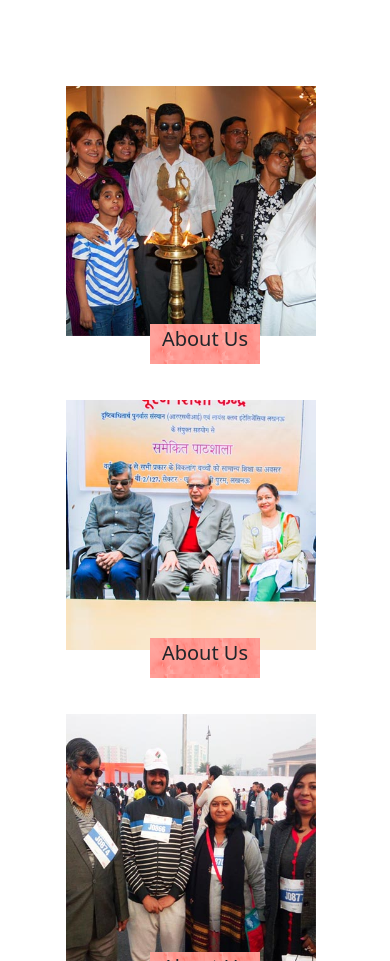
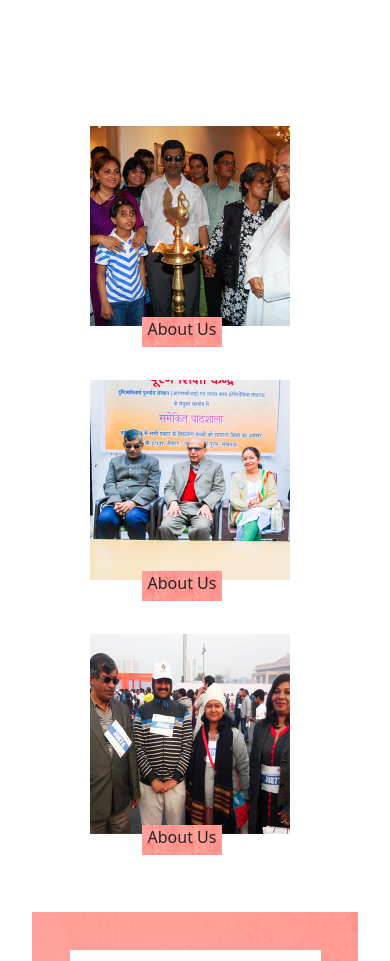
Before and after one commit to anjalichaturvedi/rsvi-assignment, a React (Create React App) app in the folder client/: page / in a window 390 px wide. Shown: the part 3840-4801 px from the top of the page. Built offline with nearby package versions, Linux system fonts and the light colour scheme.

Commit message:
media queries

```diff
--- a/client/src/Components/AboutUs.module.css
+++ b/client/src/Components/AboutUs.module.css
@@ -176,6 +176,7 @@ body {
   justify-content: center;
   align-items: center;
 }
+
 /* .section6{
   padding-top: 30px;
 } */
@@ -261,10 +262,11 @@ body {
 
 /* Default Css Shadab  for Row 7 */
 /* *************Section 7a *******************/
-.containerCards{
+.containerCards {
   /* margin-left: 80px;
   margin-right: 80px; */
 }
+
 .sectionSeven {
   padding: 25px 0px;
 }
@@ -275,6 +277,7 @@ body {
   height: 100%;
   padding: 12px 12px;
 }
+
 .sevenImage {
   width: 100%;
   height: 300px;
@@ -288,18 +291,19 @@ body {
   text-align: center;
   padding: 10px 0px;
 }
-.contentWrap > h3 {
+
+.contentWrap>h3 {
   font-size: 30px;
   font-weight: 350;
   text-transform: uppercase;
 }
 
-.contentWrap > h4 {
+.contentWrap>h4 {
   font-size: 25px;
   font-weight: 300;
 }
 
-.contentWrap > p {
+.contentWrap>p {
   font-size: 23px;
   font-weight: 300;
   text-align: justify;
@@ -309,14 +313,17 @@ body {
   background-image: url("../AboutUsImages/backRed.png");
   background-attachment: fixed;
 }
+
 .wrapSeven2 {
   background-image: url("../AboutUsImages/backYellow.png");
   background-attachment: fixed;
 }
+
 .wrapSeven3 {
   background-image: url("../AboutUsImages/backGreen.png");
   background-attachment: fixed;
 }
+
 .wrapSeven4 {
   background-image: url("../AboutUsImages/backBlue.png");
   background-attachment: fixed;
@@ -328,34 +335,41 @@ body {
   padding: 60px 60px;
   margin: 0px 0px;
 }
+
 .sectionSevenRow1 {
   background-image: url("../AboutUsImages/backRed.png");
   background-attachment: inherit;
 }
+
 .sectionSevenRow2 {
   background-image: url("../AboutUsImages/backYellow.png");
   background-attachment: inherit;
 }
+
 .sectionSevenRow3 {
   background-image: url("../AboutUsImages/backGreen.png");
   background-attachment: inherit;
 }
+
 .sectionSevenRow4 {
   background-image: url("../AboutUsImages/backBlue.png");
   background-attachment: inherit;
 }
+
 .innerRow {
   max-width: 100%;
   background-color: white;
   padding: 10px 10px;
   margin: 0px 0px;
 }
+
 .row1Col2,
 .row3Col2,
 .row2Col1,
 .row4Col1 {
   margin: 20px 20px;
 }
+
 .row1Col1,
 .row3Col1,
 .row2Col2,
@@ -363,6 +377,7 @@ body {
   margin: 20px 20px;
   align-self: center;
 }
+
 .image7 {
   width: 400px;
   height: 400px;
@@ -372,18 +387,19 @@ body {
   width: fit-content;
   height: fit-content;
 }
-.cWrap > h2 {
+
+.cWrap>h2 {
   font-size: 30px;
   font-weight: 450;
   text-transform: uppercase;
 }
 
-.cWrap > h4 {
+.cWrap>h4 {
   font-size: 25px;
   font-weight: 300;
 }
 
-.cWrap > p {
+.cWrap>p {
   font-size: 20px;
   font-weight: 250;
   word-spacing: 5px;
@@ -424,7 +440,7 @@ body {
   text-align: start;
 }
 
-.sectionSevenc{
+.sectionSevenc {
   display: none;
 }
 
@@ -607,21 +623,25 @@ body {
     font-size: 17px;
   }
 
-  .sectionSeven{
+  .sectionSeven {
     align-self: center;
   }
-  .section7Col1{
+
+  .section7Col1 {
     padding: 0px 25px 0px 0px;
   }
-  .section7Col2, .section7Col3{
+
+  .section7Col2, .section7Col3 {
     padding: 0px 25px 0px 25px;
   }
-  .section7Col4{
+
+  .section7Col4 {
     padding: 0px 0px 0px 25px;
   }
 }
 
 @media screen and (min-width: 1450px) and (max-width: 1589px) {
+
   /******Changes by Shadab************/
   .section3 {
     display: flex;
@@ -670,9 +690,11 @@ body {
     padding: 50px 80px 50px 80px;
     margin-bottom: 0px;
   }
-  .section6{
+
+  .section6 {
     margin: 30px 30px 30px 30px;
   }
+
   .boxbg1 {
     height: 300px;
     margin-left: 60px;
@@ -726,6 +748,7 @@ body {
 
 /****Default****/
 @media screen and (min-width: 1300px) and (max-width: 1449px) {
+
   /******Changes by Shadab************/
   .section3 {
     display: flex;
@@ -774,9 +797,11 @@ body {
     padding: 50px 80px 50px 80px;
     margin-bottom: 0px;
   }
-  .section6{
+
+  .section6 {
     margin: 130px 30px 30px 30px;
   }
+
   .boxbg1 {
     height: 300px;
     margin-left: 60px;
@@ -839,11 +864,11 @@ body {
   .section7Col4{
     padding: 0px 0px 0px 25px;
   } */
-  .contentWrap > h3 {
+  .contentWrap>h3 {
     font-size: 25px;
   }
 
-  .contentWrap > h4 {
+  .contentWrap>h4 {
     font-size: 23px;
   }
 }
@@ -921,6 +946,7 @@ body {
     width: 70%;
     clip-path: polygon(0 0, 100% 0, 90% 100%, 0% 100%);
   }
+
   .content p {
     font-size: 20px;
     margin-left: 3rem;
@@ -1026,11 +1052,12 @@ body {
     padding: 13px 15px;
     font-size: 17px;
   }
-  .contentWrap > h3 {
+
+  .contentWrap>h3 {
     font-size: 25px;
   }
 
-  .contentWrap > h4 {
+  .contentWrap>h4 {
     font-size: 23px;
   }
 }
@@ -1060,6 +1087,7 @@ body {
     padding-right: 4rem;
     font-size: 20px;
   }
+
   .rowNineCarouselDiv img {
     width: 50%;
   }
@@ -1073,6 +1101,7 @@ body {
     width: 70%;
     clip-path: polygon(0 0, 100% 0, 90% 100%, 0% 100%);
   }
+
   .content p {
     font-size: 20px;
     margin-left: 4rem;
@@ -1162,7 +1191,6 @@ body {
   }
 
   /******Section 7 Shadab******/
-
   .image7 {
     width: 350px;
     height: 350px;
@@ -1171,11 +1199,12 @@ body {
   .contentWrap {
     height: 100px;
   }
-.contentWrap > h3 {
+
+  .contentWrap>h3 {
     font-size: 23px;
   }
 
-.contentWrap > h4 {
+  .contentWrap>h4 {
     font-size: 18px;
     font-weight: 350;
   }
@@ -1185,18 +1214,19 @@ body {
     padding: 30px 30px;
     margin: 0px 0px;
   }
-.cWrap > h2 {
+
+  .cWrap>h2 {
     font-size: 25px;
     font-weight: 400;
     text-transform: uppercase;
   }
 
-.cWrap > h4 {
+  .cWrap>h4 {
     font-size: 20px;
     font-weight: 300;
   }
 
-.cWrap > p {
+  .cWrap>p {
     font-size: 16px;
     font-weight: 250;
   }
@@ -1299,11 +1329,12 @@ body {
   .contentWrap {
     height: 100px;
   }
-  .contentWrap > h3 {
+
+  .contentWrap>h3 {
     font-size: 23px;
   }
 
-  .contentWrap > h4 {
+  .contentWrap>h4 {
     font-size: 18px;
     font-weight: 350;
   }
@@ -1313,18 +1344,19 @@ body {
     padding: 30px 30px;
     margin: 0px 0px;
   }
-  .cWrap > h2 {
+
+  .cWrap>h2 {
     font-size: 25px;
     font-weight: 400;
     text-transform: uppercase;
   }
 
-  .cWrap > h4 {
+  .cWrap>h4 {
     font-size: 20px;
     font-weight: 300;
   }
 
-  .cWrap > p {
+  .cWrap>p {
     font-size: 16px;
     font-weight: 250;
   }
@@ -1401,6 +1433,7 @@ body {
     align-items: center;
     margin-left: 100px;
   }
+
   /* Css for 7b */
   .image7 {
     width: 320px;
@@ -1410,11 +1443,12 @@ body {
   .contentWrap {
     height: 100px;
   }
-.contentWrap > h3 {
+
+  .contentWrap>h3 {
     font-size: 23px;
   }
 
-.contentWrap > h4 {
+  .contentWrap>h4 {
     font-size: 18px;
     font-weight: 350;
   }
@@ -1424,18 +1458,19 @@ body {
     padding: 30px 30px;
     margin: 0px 0px;
   }
-.cWrap > h2 {
+
+  .cWrap>h2 {
     font-size: 25px;
     font-weight: 400;
     text-transform: uppercase;
   }
 
-.cWrap > h4 {
+  .cWrap>h4 {
     font-size: 20px;
     font-weight: 300;
   }
 
-.cWrap > p {
+  .cWrap>p {
     font-size: 16px;
     font-weight: 250;
   }
@@ -1548,11 +1583,12 @@ body {
   .contentWrap {
     height: 100px;
   }
-  .contentWrap > h3 {
+
+  .contentWrap>h3 {
     font-size: 23px;
   }
 
-  .contentWrap > h4 {
+  .contentWrap>h4 {
     font-size: 18px;
     font-weight: 350;
   }
@@ -1562,18 +1598,19 @@ body {
     padding: 30px 30px;
     margin: 0px 0px;
   }
-  .cWrap > h2 {
+
+  .cWrap>h2 {
     font-size: 25px;
     font-weight: 400;
     text-transform: uppercase;
   }
 
-  .cWrap > h4 {
+  .cWrap>h4 {
     font-size: 20px;
     font-weight: 300;
   }
 
-  .cWrap > p {
+  .cWrap>p {
     font-size: 16px;
     font-weight: 250;
   }
@@ -1689,9 +1726,11 @@ body {
     font-size: 16px;
     padding: 20px 60px 20px 60px;
   }
-  .section6{
+
+  .section6 {
     padding-top: 50px;
   }
+
   .boxbg1 {
     margin-top: 300px;
     height: 200px;
@@ -1724,6 +1763,7 @@ body {
     align-items: center;
     margin-left: 80px;
   }
+
   /* Css for 7b */
   .image7 {
     width: 300px;
@@ -1733,11 +1773,12 @@ body {
   .contentWrap {
     height: 100px;
   }
-.contentWrap > h3 {
+
+  .contentWrap>h3 {
     font-size: 23px;
   }
 
-.contentWrap > h4 {
+  .contentWrap>h4 {
     font-size: 18px;
     font-weight: 350;
   }
@@ -1747,21 +1788,23 @@ body {
     padding: 30px 30px;
     margin: 0px 0px;
   }
-.cWrap > h2 {
+
+  .cWrap>h2 {
     font-size: 25px;
     font-weight: 400;
     text-transform: uppercase;
   }
 
-.cWrap > h4 {
+  .cWrap>h4 {
     font-size: 20px;
     font-weight: 300;
   }
 
-.cWrap > p {
+  .cWrap>p {
     font-size: 16px;
     font-weight: 250;
   }
+
   /* Css for 9 */
   .collabs {
     padding: 10px 40px 10px 30px;
@@ -1780,9 +1823,10 @@ body {
 }
 
 @media screen and (min-width: 870px) and (max-width: 999px) {
-  .section6{
+  .section6 {
     padding-top: 80px;
   }
+
   .boxbg1 {
     margin-top: 250px;
   }
@@ -1920,6 +1964,7 @@ body {
     font-size: 16px;
     align-items: center;
   }
+
   /* Css for 7b */
   .row1Col1 {
     display: none;
@@ -1940,14 +1985,16 @@ body {
   .row4Col2 {
     display: none;
   }
+
   .contentWrap {
     height: 100px;
   }
-  .contentWrap > h3 {
+
+  .contentWrap>h3 {
     font-size: 23px;
   }
 
-  .contentWrap > h4 {
+  .contentWrap>h4 {
     font-size: 18px;
     font-weight: 350;
   }
@@ -1957,18 +2004,19 @@ body {
     padding: 30px 30px;
     margin: 0px 0px;
   }
-  .cWrap > h2 {
+
+  .cWrap>h2 {
     font-size: 25px;
     font-weight: 400;
     text-transform: uppercase;
   }
 
-  .cWrap > h4 {
+  .cWrap>h4 {
     font-size: 18px;
     font-weight: 350;
   }
 
-  .cWrap > p {
+  .cWrap>p {
     font-size: 16px;
     font-weight: 250;
   }
@@ -2040,15 +2088,16 @@ body {
     margin: 0 2rem;
   }
 
-  .content > p {
+  .content>p {
     font-size: 16px;
     line-height: 24px;
     margin: 30px;
   }
 
-  .imageBox{
+  .imageBox {
     margin: 0 2rem;
   }
+
   .imageBox img {
     width: 100%;
   }
@@ -2063,9 +2112,10 @@ body {
     font-size: 34px;
   }
 
-  .reasonForStart{
+  .reasonForStart {
     margin-top: 10px;
   }
+
   .reasonForStart p {
     margin: 0 2rem;
     padding: 20px;
@@ -2073,16 +2123,15 @@ body {
     font-size: 16px;
   }
 
-
   /* Changed Css Anjali  */
   .sec5bgimage {
     position: relative;
-    margin-left: 60px;
+    margin-left: 10px;
     width: auto;
-    margin-right: 30px;
+    margin-right: 20px;
     margin-top: 10px;
     z-index: 1;
-    width: 80%;
+    width: 97%;
   }
 
   .sec5bgimage:hover {
@@ -2091,14 +2140,14 @@ body {
 
   .bgimage {
     position: relative;
-    width: 80%;
-    margin-left: 60px;
-    margin-right: 30px;
+    width: 89.7%;
+    margin-left: 32px;
+    margin-right: 20px;
     margin-top: 40px;
   }
 
   .section5 {
-    margin-top: 230px;
+    margin-top: 250px;
     width: auto;
     height: auto;
     margin-right: 20px;
@@ -2111,7 +2160,7 @@ body {
   }
 
   .boxbg1 {
-    margin-top: 440px;
+    margin-top: 410px;
     height: 140px;
     justify-content: none;
     align-items: left;
@@ -2122,7 +2171,7 @@ body {
     height: 140px;
     justify-content: none;
     align-items: left;
-    margin-top: 440px;
+    margin-top: 410px;
     margin-left: 15px;
   }
 
@@ -2131,7 +2180,7 @@ body {
     justify-content: none;
     align-items: left;
     margin-left: -5px;
-    margin-top: 440px;
+    margin-top: 410px;
   }
 
   .sbox {
@@ -2147,28 +2196,34 @@ body {
   .sectionSeven {
     display: none;
   }
+
   .sectionSevenc {
     display: flex;
     max-width: 100%;
     padding: 30px 45px 30px 30px;
     margin: 2rem 2rem;
   }
+
   .sectionSevencRow1 {
     background-image: url("../AboutUsImages/backRed.png");
     background-attachment: inherit;
   }
+
   .sectionSevencRow2 {
     background-image: url("../AboutUsImages/backYellow.png");
     background-attachment: inherit;
   }
+
   .sectionSevencRow3 {
     background-image: url("../AboutUsImages/backGreen.png");
     background-attachment: inherit;
   }
+
   .sectionSevencRow4 {
     background-image: url("../AboutUsImages/backBlue.png");
     background-attachment: inherit;
   }
+
   .innercRow {
     display: flex;
     flex-direction: column;
@@ -2177,12 +2232,14 @@ body {
     padding: 20px 20px;
     margin: 8px 8px;
   }
+
   .row1Col2c,
   .row2Col2c,
   .row3Col2c,
   .row4Col2c {
     padding-top: 10px;
   }
+
   .row1Col1c,
   .row2Col1c,
   .row3Col1c,
@@ -2192,13 +2249,14 @@ body {
     align-self: center;
   }
 
-  .row1Col2c > .cWrapc,
-  .row2Col2c > .cWrapc,
-  .row3Col2c > .cWrapc,
-  .row4Col2c > .cWrapc{
+  .row1Col2c>.cWrapc,
+  .row2Col2c>.cWrapc,
+  .row3Col2c>.cWrapc,
+  .row4Col2c>.cWrapc {
     width: fit-content;
     height: fit-content;
   }
+
   .image7c {
     width: 200px;
     height: 200px;
@@ -2208,18 +2266,19 @@ body {
     width: auto;
     height: auto;
   }
-  .cWrapc > h2 {
+
+  .cWrapc>h2 {
     font-size: 24px;
     font-weight: 450;
     text-transform: uppercase;
   }
 
-  .cWrapc > h4 {
+  .cWrapc>h4 {
     font-size: 18px;
     font-weight: 300;
   }
 
-  .cWrapc > p {
+  .cWrapc>p {
     font-size: 16px;
     font-weight: 250;
     word-spacing: 5px;
@@ -2280,34 +2339,49 @@ body {
     margin-left: 20px;
   }
 
-  .collabbutton{
+  .collabbutton {
     font-size: 16px;
   }
-  .rowNineCarouselWrapper{
+
+  .rowNineCarouselWrapper {
     margin: 0rem 2rem;
   }
 }
 
-@media screen and (min-width: 620px) and (max-width: 767px) {
+@media screen and (min-width: 640px) and (max-width: 700px) {
+  .boxbg1 {
+    margin-top: 340px;
+  }
+
+  .boxbg2 {
+    margin-top: 340px;
+  }
+
+  .boxbg3 {
+    margin-top: 340px;
+  }
+}
+
+@media screen and (min-width: 700px) and (max-width: 767px) {
   .section5 {
     margin-top: 250px;
   }
 
   .sec5bgimage {
     z-index: -1;
-    margin-left: 10%;
+    margin-left: 10px;
   }
 
   .boxbg1 {
-    margin-top: 290px;
+    margin-top: 280px;
   }
 
   .boxbg2 {
-    margin-top: 290px;
+    margin-top: 280px;
   }
 
   .boxbg3 {
-    margin-top: 290px;
+    margin-top: 280px;
   }
 }
 
@@ -2345,9 +2419,10 @@ body {
     font-size: 15px;
   }
 
-  .rowNineCarouselWrapper{
+  .rowNineCarouselWrapper {
     margin: 0 2rem;
   }
+
   .rowNineCarouselDiv img {
     padding: 12px;
   }
@@ -2368,9 +2443,10 @@ body {
     margin: 20px 20px;
   }
 
-  .imageBox{
+  .imageBox {
     margin: 0 2rem;
   }
+
   .imageBox img {
     width: 100%;
   }
@@ -2385,9 +2461,10 @@ body {
     font-size: 34px;
   }
 
-  .reasonForStart{
+  .reasonForStart {
     margin-top: 10px;
   }
+
   .reasonForStart p {
     margin: 0 2rem;
     padding: 20px;
@@ -2399,9 +2476,10 @@ body {
   .sec5bgimage {
     position: relative;
     margin-top: 10px;
-    z-index: 1;
+    z-index: -1;
     width: 90%;
-    margin-left: 2rem;
+    margin-right: 2rem;
+    margin-left: 1.5rem;
     justify-content: center;
   }
 
@@ -2410,7 +2488,7 @@ body {
   }
 
   .section5 {
-    margin-top: 250px;
+    margin-top: 180px;
     width: auto;
     height: auto;
     margin-right: 2rem;
@@ -2425,7 +2503,7 @@ body {
 
   .boxbg1 {
     margin-top: 440px;
-    height: 300px;
+    height: 250px;
     justify-content: center;
     align-items: center;
     margin-right: 20px;
@@ -2433,7 +2511,7 @@ body {
   }
 
   .boxbg2 {
-    height: 300px;
+    height: 250px;
     justify-content: center;
     align-items: center;
     margin-right: 20px;
@@ -2442,7 +2520,7 @@ body {
   }
 
   .boxbg3 {
-    height: 300px;
+    height: 250px;
     justify-content: center;
     align-items: center;
     margin-right: 20px;
@@ -2451,48 +2529,54 @@ body {
   }
 
   .sbox {
-    height: 45px;
-    width: 150px;
-    transform: translate(50%, -30%);
-    font-size: 23px;
+    height: 35px;
+    width: 120px;
+    transform: translate(45%, -30%);
+    font-size: 20px;
     align-items: center;
   }
 
   .bgimage {
     position: relative;
-    margin-left: 60px;
-    width: auto;
-    margin-right: 30px;
+    margin-right: 2rem;
+    margin-left: 2rem;
     margin-top: 20px;
     z-index: 1;
-    width: 80%;
-  }
+    width: 87%;
+  }
+
   /* Css for 7a */
   .sectionSeven {
     display: none;
   }
+
   .sectionSevenc {
     display: flex;
     max-width: 100%;
     padding: 30px 45px 30px 30px;
     margin: 2rem 2rem;
   }
+
   .sectionSevencRow1 {
     background-image: url("../AboutUsImages/backRed.png");
     background-attachment: inherit;
   }
+
   .sectionSevencRow2 {
     background-image: url("../AboutUsImages/backYellow.png");
     background-attachment: inherit;
   }
+
   .sectionSevencRow3 {
     background-image: url("../AboutUsImages/backGreen.png");
     background-attachment: inherit;
   }
+
   .sectionSevencRow4 {
     background-image: url("../AboutUsImages/backBlue.png");
     background-attachment: inherit;
   }
+
   .innercRow {
     display: flex;
     flex-direction: column;
@@ -2501,12 +2585,14 @@ body {
     padding: 20px 20px;
     margin: 8px 8px;
   }
+
   .row1Col2c,
   .row2Col2c,
   .row3Col2c,
   .row4Col2c {
     padding-top: 10px;
   }
+
   .row1Col1c,
   .row2Col1c,
   .row3Col1c,
@@ -2516,13 +2602,14 @@ body {
     align-self: center;
   }
 
-  .row1Col2c > .cWrapc,
-  .row2Col2c > .cWrapc,
-  .row3Col2c > .cWrapc,
-  .row4Col2c > .cWrapc{
+  .row1Col2c>.cWrapc,
+  .row2Col2c>.cWrapc,
+  .row3Col2c>.cWrapc,
+  .row4Col2c>.cWrapc {
     width: fit-content;
     height: fit-content;
   }
+
   .image7c {
     width: 200px;
     height: 200px;
@@ -2532,18 +2619,19 @@ body {
     width: auto;
     height: auto;
   }
-  .cWrapc > h2 {
+
+  .cWrapc>h2 {
     font-size: 24px;
     font-weight: 450;
     text-transform: uppercase;
   }
 
-  .cWrapc > h4 {
+  .cWrapc>h4 {
     font-size: 18px;
     font-weight: 300;
   }
 
-  .cWrapc > p {
+  .cWrapc>p {
     font-size: 16px;
     font-weight: 250;
     word-spacing: 5px;
@@ -2639,47 +2727,51 @@ body {
     padding: 8px 8px;
     /* height: 40vh; */
   }
+
   .whyStarted h1 {
     margin-top: 30px;
     margin-left: 10px;
     font-size: 32px;
   }
-  .reasonForStart{
+
+  .reasonForStart {
     margin-top: 8px;
   }
+
   .reasonForStart p {
     font-size: 15px;
   }
+
   .boxbg1 {
-    margin-top: 580px;
-    height: 250px;
+    margin-top: 620px;
+    height: 200px;
     justify-content: center;
     align-items: center;
     margin-right: 20px;
-    margin-left: 17%;
+    margin-left: 23%;
   }
 
   .boxbg2 {
-    height: 250px;
+    height: 200px;
     justify-content: center;
     align-items: center;
     margin-right: 20px;
-    margin-left: 17%;
+    margin-left: 23%;
     margin-top: 8px;
   }
 
   .boxbg3 {
-    height: 250px;
+    height: 200px;
     margin-right: 20px;
-    margin-left: 17%;
+    margin-left: 23%;
     margin-top: 8px;
   }
 
   .sbox {
-    height: 40px;
-    width: 110px;
-    transform: translate(0%, -30%);
-    font-size: 20px;
+    height: 30px;
+    width: 80px;
+    transform: translate(-10%, -30%);
+    font-size: 16px;
     align-items: center;
   }
 
@@ -2693,12 +2785,13 @@ body {
 
   .bgimage {
     position: relative;
-    margin-left: 2rem;
+    margin-left: 1rem;
     margin-right: 2rem;
     margin-top: 20px;
     z-index: 1;
-    width: 80%;
-  }
+    width: 87%;
+  }
+
   /* Css for 7a */
   .sectionSeven {
     display: none;
@@ -2713,8 +2806,8 @@ body {
   }
 }
 
-@media screen and (max-width:350px) {
-  .section1, .section2{
+@media screen and (max-width:360px) {
+  .section1, .section2 {
     margin: 0 1rem;
   }
 
@@ -2725,6 +2818,7 @@ body {
   .rowOneColTwo>div {
     padding-top: 1rem;
   }
+
   .rowTwoRowPara>h1 {
     text-align: justify;
     font-size: 30px;
@@ -2735,48 +2829,63 @@ body {
     font-size: 14px;
   }
 
-  .rowNineCarouselWrapper{
+  .rowNineCarouselWrapper {
     margin: 0 1rem;
   }
+
   .rowNineCarouselDiv img {
     padding: 6px;
   }
 
-  .whyStarted{
+  .whyStarted {
     margin: 0 1rem;
   }
+
   .whyStarted h1 {
     margin-top: 30px;
     margin-left: 10px;
     font-size: 28px;
   }
-  .reasonForStart{
+
+  .reasonForStart {
     margin-top: 8px;
   }
+
   .reasonForStart p {
     margin: 0 1rem;
     font-size: 15px;
   }
-  .imageBox{
+
+  .imageBox {
     margin: 0 1rem;
   }
-  .content{
+
+  .content {
     margin: 0 1rem;
   }
-  .content p{
+
+  .content p {
     font-size: 14px;
   }
 
   /*****Changes by Anjali *****/
-  .section5{
+  .section5 {
     margin: 0 1rem;
   }
+
+  .sec5bgimage {
+    width: 95%;
+    margin-left: 0.5rem;
+    margin-right: 1rem;
+  }
+
   .para1 {
     font-size: 14px;
     text-align: justify;
   }
+
   .boxbg1 {
-    margin-top: 900px;
+    margin-top: 560px;
     height: 200px;
     justify-content: center;
     align-items: center;
@@ -2815,7 +2924,8 @@ body {
   .bgimage {
     justify-content: center;
     align-items: center;
-    margin-left: 30px;
+    margin-left: 1rem;
+    width: 92%;
   }
 
   /* Css for 7a */
@@ -2836,9 +2946,10 @@ body {
   }
 
   /* Css for 8 */
-  .collabs{
+  .collabs {
     margin: 0 1rem;
   }
+
   .collabs h1 {
     font-size: 32px;
   }
@@ -2847,7 +2958,7 @@ body {
     font-size: 14px;
   }
 
-  .collabbutton{
+  .collabbutton {
     font-size: 14px;
   }
 }
```
Lines whose indentation alone changed are shown as unchanged.
